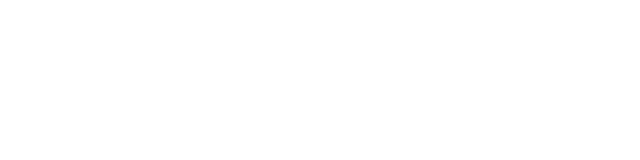
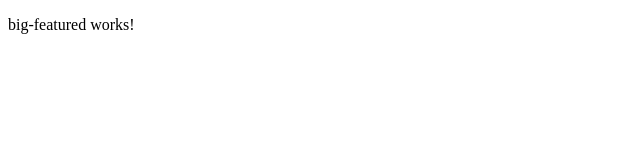
Before and after one commit to CGosser/friday-9-2, an Angular app in the folder Desktop/cracked/: page / in a window 1280 px wide. Shown: the top 160 px of the page, without its empty margins (0-640 px from the left). Built offline with nearby package versions, Linux system fonts and the light colour scheme.

Commit message:
add selector to html, fix model constructor syntax

```diff
--- a/Desktop/cracked/src/app/app.component.html
+++ b/Desktop/cracked/src/app/app.component.html
@@ -1,5 +1,5 @@
 
-<div>
-
+<div class="header">
+<app-big-featured></app-big-featured>
 
 </div>
--- a/Desktop/cracked/src/app/app.module.ts
+++ b/Desktop/cracked/src/app/app.module.ts
@@ -2,10 +2,12 @@ import { BrowserModule } from '@angular/platform-browser';
 import { NgModule } from '@angular/core';
 
 import { AppComponent } from './app.component';
+import { BigFeaturedComponent } from './big-featured/big-featured.component';
 
 @NgModule({
   declarations: [
-    AppComponent
+    AppComponent,
+    BigFeaturedComponent
   ],
   imports: [
     BrowserModule
--- /dev/null
+++ b/Desktop/cracked/src/app/big-featured/big-featured.component.html
@@ -0,0 +1,3 @@
+<p>
+  big-featured works!
+</p>
--- /dev/null
+++ b/Desktop/cracked/src/app/big-featured/big-featured.component.ts
@@ -0,0 +1,16 @@
+import { Component, OnInit } from '@angular/core';
+import { Article } from "./../models/article.model"
+
+@Component({
+  selector: 'app-big-featured',
+  templateUrl: './big-featured.component.html',
+  styleUrls: ['./big-featured.component.scss']
+})
+export class BigFeaturedComponent implements OnInit {
+
+  constructor() { }
+
+  ngOnInit() {
+  }
+
+}
--- a/Desktop/cracked/src/app/models/article.model.ts
+++ b/Desktop/cracked/src/app/models/article.model.ts
@@ -1,3 +1,3 @@
 export class Article {
-  constructor (public title: string, public author: string, public date: number, public comments: number, public imageUrl: string)
+  constructor(public title: string, public author: string, public date: number, public comments: number, public imageUrl: string){}
 }
```
Also changed, not shown: Desktop/cracked/src/app/big-featured/big-featured.component.scss (added), 1 other file (tests, documents, lock files or other folders).
